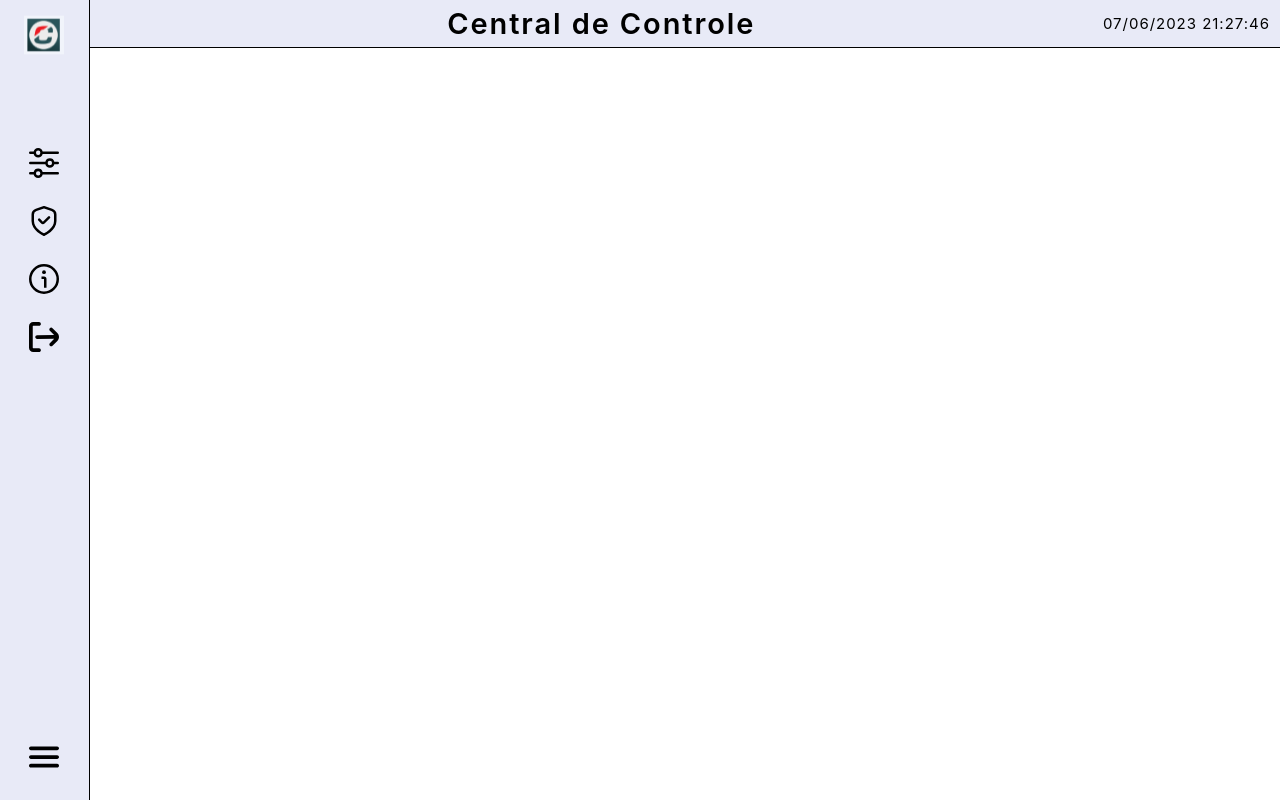
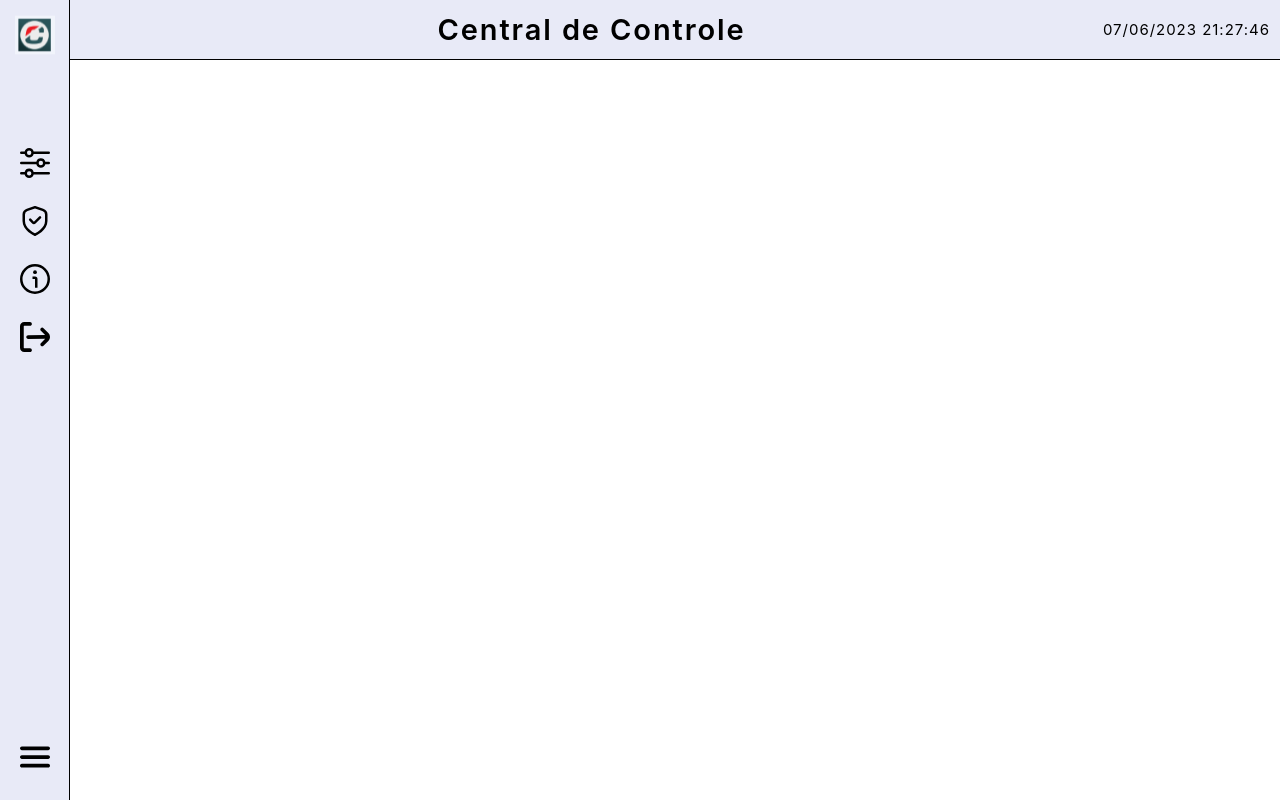
Before and after one commit to matheusbiaggio/C4A-antigo, a React (Create React App) app: page / in a window 1280 px wide. Built offline with nearby package versions, Linux system fonts and the light colour scheme.

Commit message:
Correção de proporção header e navbar

```diff
--- a/src/style/Header.js
+++ b/src/style/Header.js
@@ -4,8 +4,8 @@ export const HeaderContainer = styled.header`
   display: flex;
   justify-content: space-between;
   align-items: center;
-  width: 93vw;
-  height: 6vh;
+  width: calc(100vw - 70px);
+  height: 60px;
   background-color: #e8eaf7;
   padding: 10px;
 
--- a/src/style/Navbar.js
+++ b/src/style/Navbar.js
@@ -6,7 +6,7 @@ export const NavbarContainer = styled.nav`
   justify-content: space-between;
   align-items: center;
   padding: 15px 5px;
-  width: 7vw;
+  width: 70px;
   height: 100vh;
   border-right: 1px solid black;
   background-color: #e8eaf7;
```
